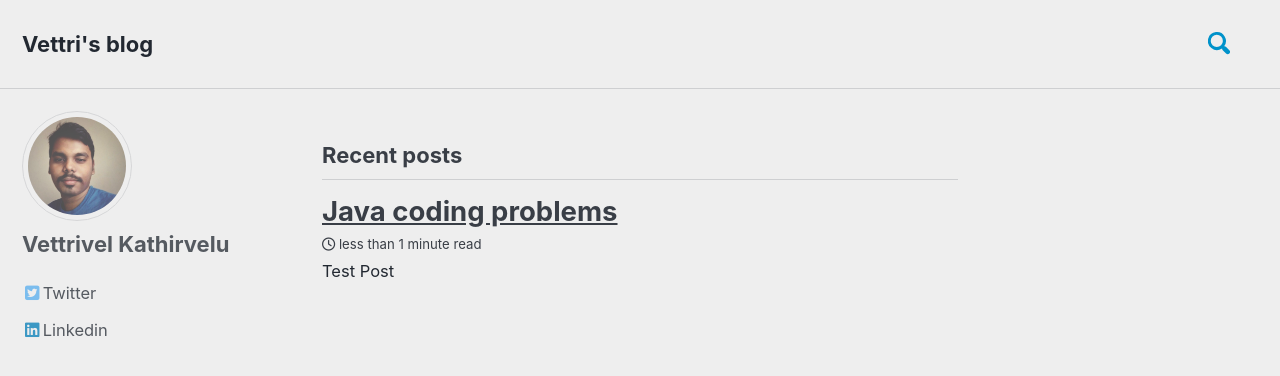
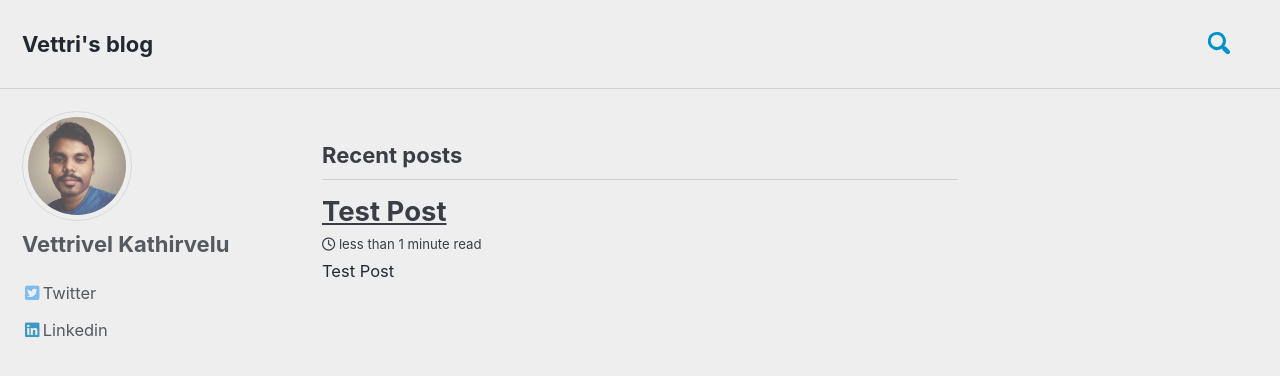
Before and after one commit to vettrivel18/vettrivel18.github.io, a Jekyll site: the page built from index.html, in a window 1280 px wide and 900 px high. Shown: the top 376 px of the window. Built offline with Jekyll 4.4.1, drawn with Linux system fonts in a browser that asks for light colours; cached includes are drawn as plain includes; nearby versions of some CDN libraries; the list of posts is cut into pages by our own code.

Commit message:
change title

```diff
--- a/_posts/2022-01-30-java-coding-problems.md
+++ b/_posts/2022-01-30-java-coding-problems.md
@@ -1,6 +1,6 @@
 ---
 layout :  default
-title : Java coding problems
+title : Test Post
 ---
 
 Test Post
```
